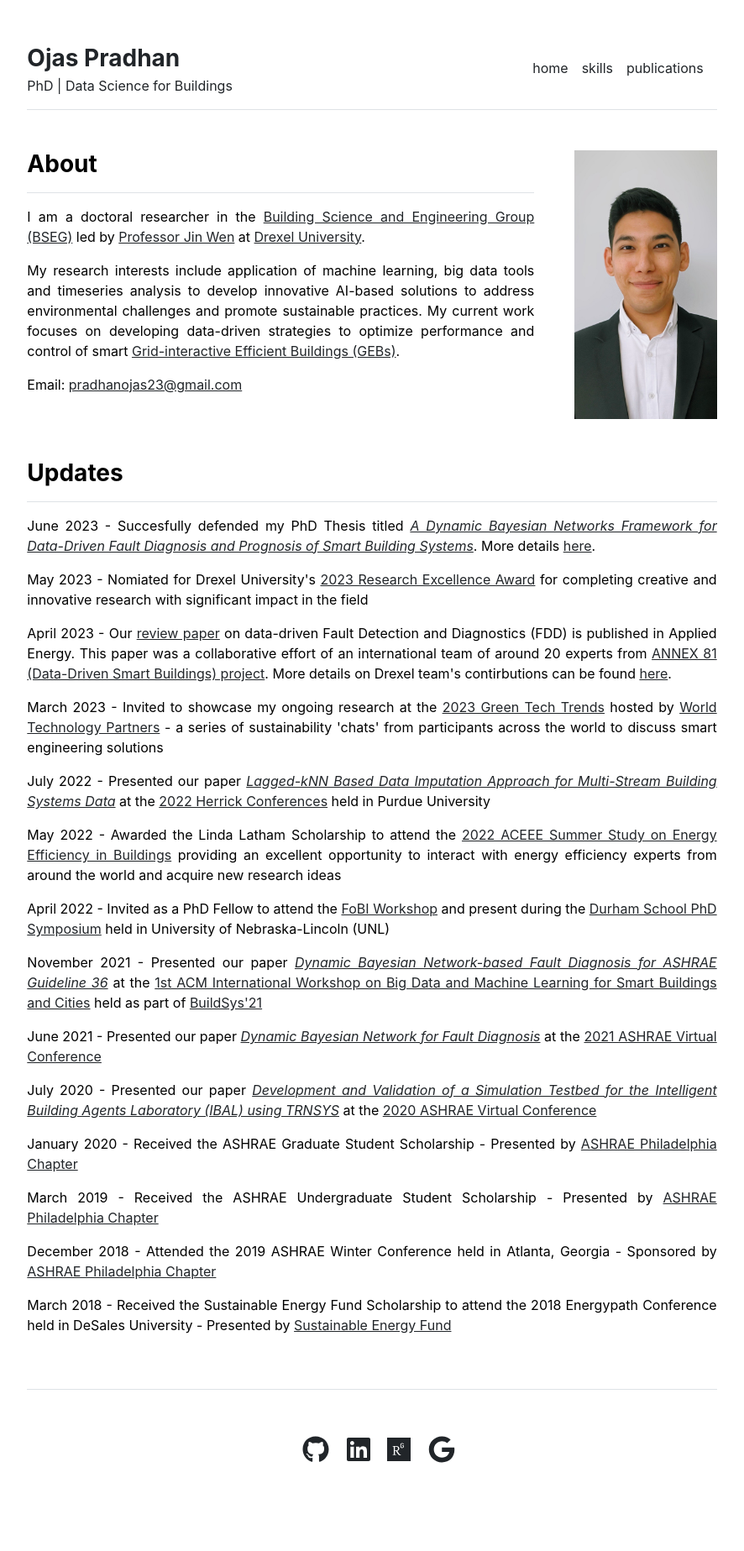
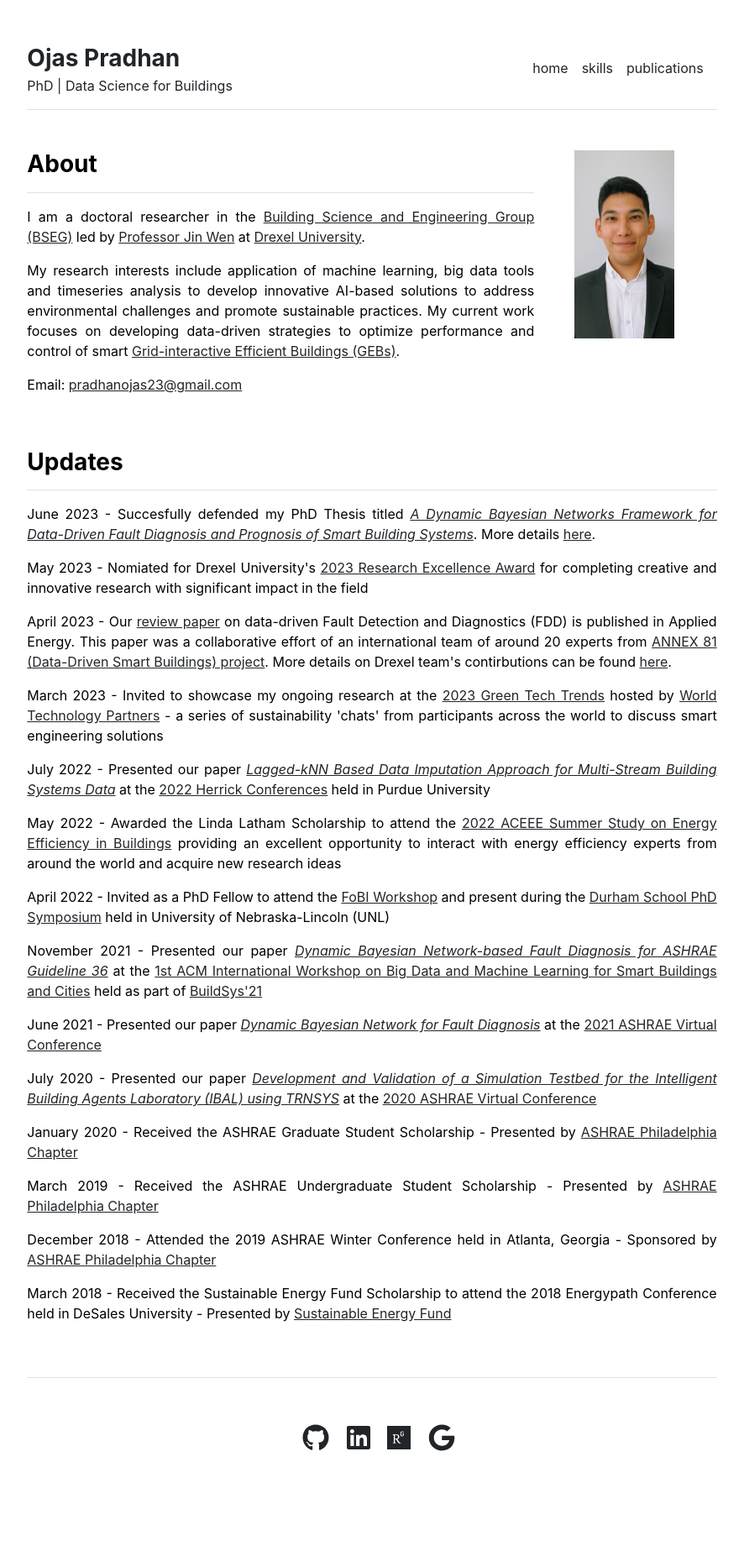
Before and after one commit to pradhanojas/pradhanojas.github.io, a Jekyll site: the page built from index.md, in a window 1280 px wide. Shown: the whole page at 84% size, without its empty margins (197-1083 px from the left). Built offline with Jekyll 4.4.1, drawn with Linux system fonts in a browser that asks for light colours.

Commit message:
Update home.html

```diff
--- a/_layouts/home.html
+++ b/_layouts/home.html
@@ -8,7 +8,7 @@ layout: default
     {{ content }}
   </div>
   <div class="col-md-3">
-    <img src="{{ site.github.url }}/assets/img/headshot.jpeg" alt="Home" width="100%">
+    <img src="{{ site.github.url }}/assets/img/headshot.jpeg" alt="Home" width="70%">
   </div>
 </div>
 
```
